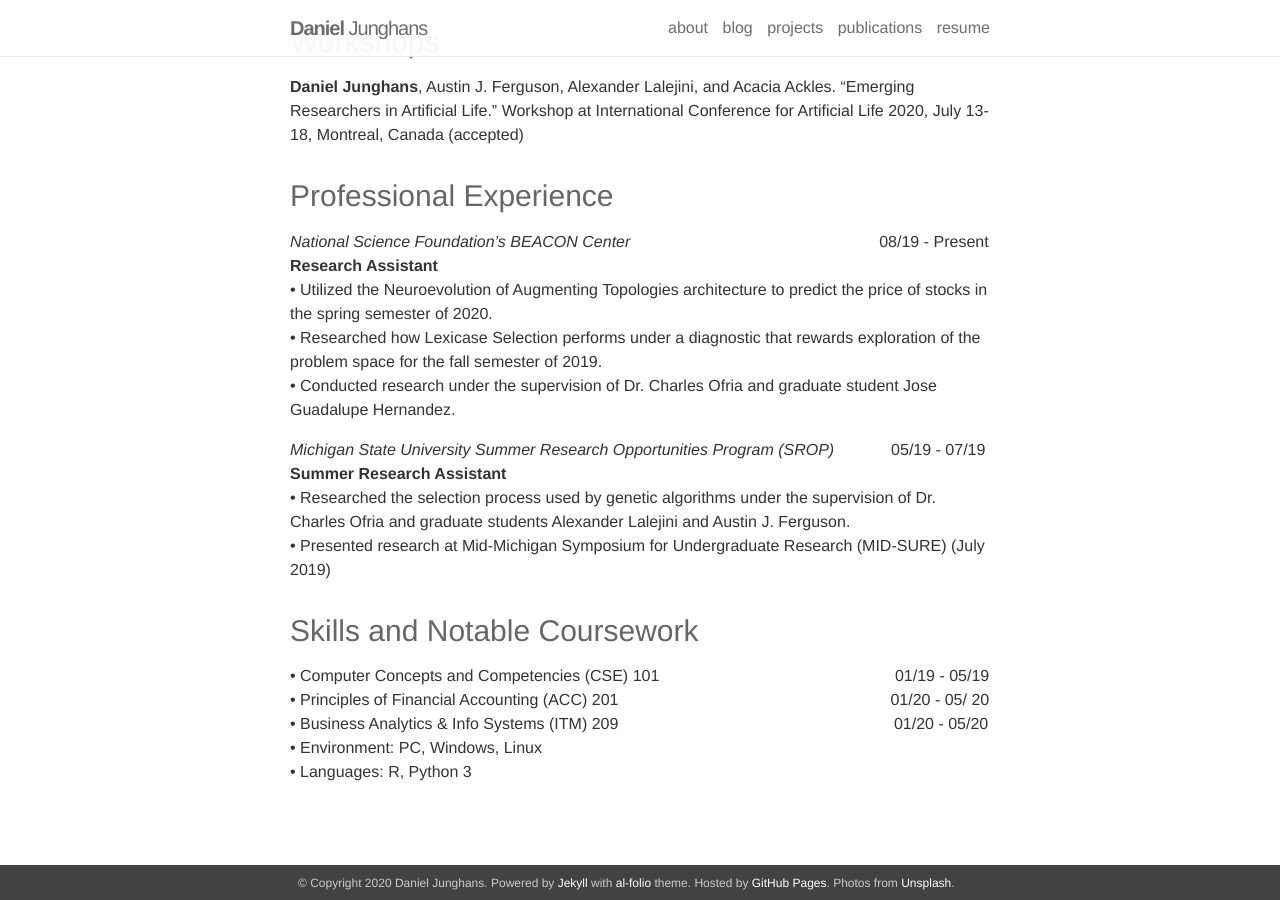
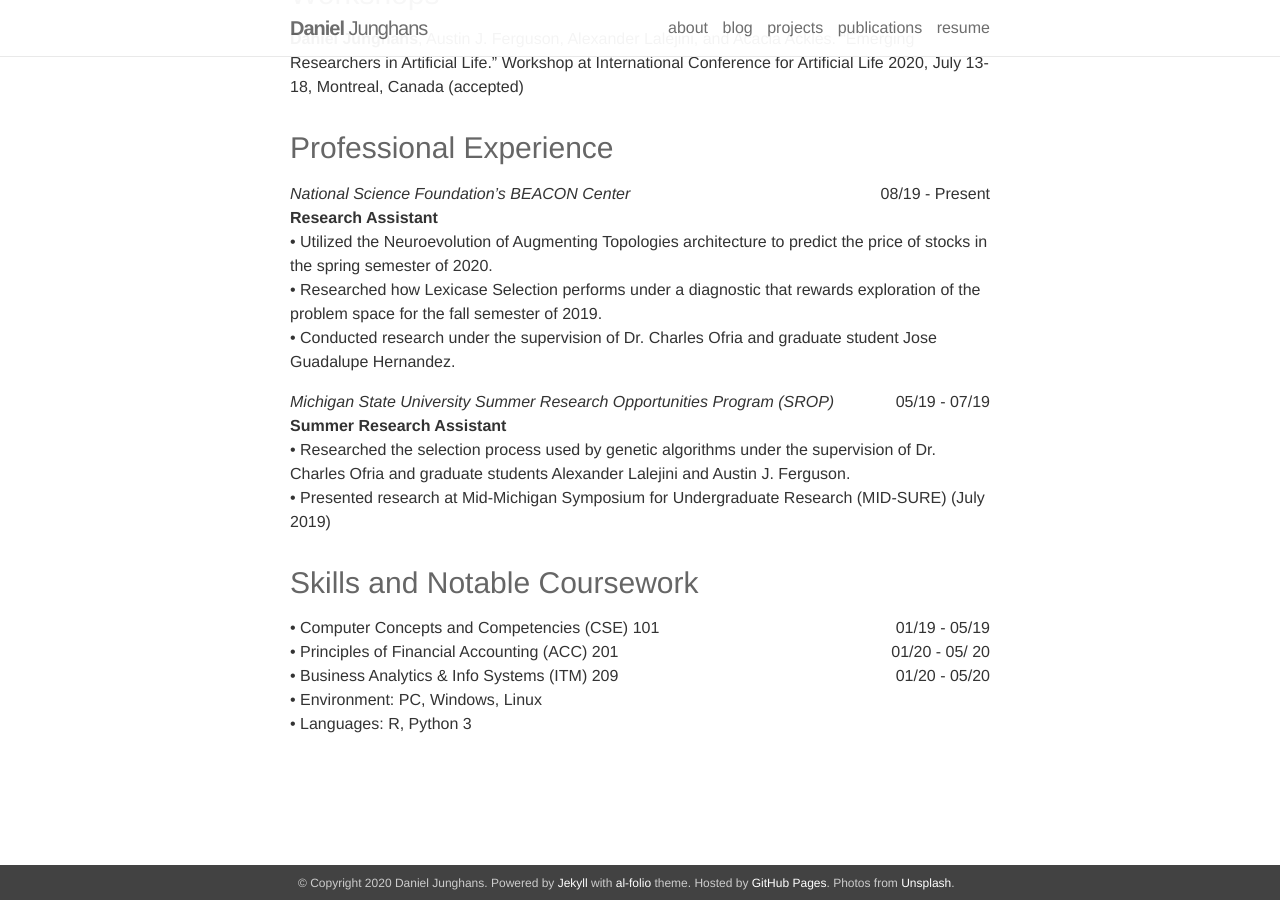
Before and after one commit to DanielJunghans/danieljunghans.github.io, a Jekyll site: the page built from _pages/resume.md, in a window 1280 px wide and 900 px high, scrolled down 873 px. Built offline with Jekyll 4.4.1, drawn with Linux system fonts in a browser that asks for light colours; nearby versions of some CDN libraries; some of the changed text lies outside the part shown.

Commit message:
removed spaces from resume and added figure labels

```diff
--- a/_pages/resume.md
+++ b/_pages/resume.md
@@ -6,39 +6,67 @@
 
 ---
 [Open as a PDF](/assets/pdf/resume.pdf)
-<h1 style="text-align: center;"><font size="+3"> Daniel D. Junghans </font></h1>
-<p style="text-align: center;">danjunghans@gmail.com | linkedin.com/in/DanielJunghans</p>
+<h1 style="text-align: center;margin:0;"><font size="+3"> Daniel D. Junghans </font></h1>
+<p style="text-align: center;margin:0;">danjunghans@gmail.com | linkedin.com/in/DanielJunghans</p>
 ---
 
 ### Education
-Michigan State University     &emsp; &emsp; &emsp; &emsp; &emsp; &emsp; &emsp; &emsp; &emsp; &emsp; &emsp; &emsp; &emsp; &emsp; &emsp; &emsp; &emsp; &emsp;&emsp;&ensp;     East Lansing, MI
-Broad College of Business &emsp;&emsp;&emsp;&emsp;&emsp;&emsp;&emsp;&emsp;&emsp;&emsp;&emsp;&emsp;&emsp;&emsp;&emsp;&emsp;&emsp;&emsp;&emsp;&emsp;&emsp;&emsp;&emsp;&ensp;&ensp;&ensp;&emsp;08/18 – 05/21
+<div style="overflow: hidden;">
+<p style="float: left; margin:0;">Michigan State University</p>
+<p style="float: right; margin:0;">East Lansing, MI </p>
+</div>
+
+<div style="overflow: hidden;" >
+<p style="float: left; margin:0;">Broad College of Business</p>
+<p style="float: right; margin:0;">08/18 – 05/21 </p>
+</div>
+
 Bachelor of Arts, Finance <br />
 Major GPA:3.625/4.00; Cumulative GPA: 3.78/4.00 <br />
 Dean's List 4 Semesters
 ### Publications & Presentations
 Austin J. Ferguson, Jose Guadalupe Hernandez, **Daniel Junghans**, Alexander Lalejini, Emily Dolson, and Charles Ofria. “Characterizing the Effects of Random Subsampling on Lexicase Selection.” In Banzhaf W., Goodman E., Sheneman L., Trujillo L., Worzel B. (eds) Genetic Programming Theory and Practice XVII (2020).
-<p></p>
+<br />
+<br />
 **Daniel Junghans**, Alexander Lalejini, Austin J. Ferguson, and Charles Ofria. “Characterizing the Differences Between Selection Schemes that are used in Genetic Algorithms.” Poster at Mid-Michigan Symposium for Undergraduate Research (MID-SURE), July 2019.
 
 ### Workshops
 **Daniel Junghans**, Austin J. Ferguson, Alexander Lalejini, and Acacia Ackles. “Emerging Researchers in Artificial Life.” Workshop at International Conference for Artificial Life 2020, July 13-18, Montreal, Canada (accepted)
 ### Professional Experience
-*National Science Foundation’s BEACON Center*  &emsp;&emsp;&emsp;&emsp;&emsp;&emsp;&emsp;&emsp;&emsp;&emsp;
-&emsp;&emsp;&emsp;&emsp;&emsp;08/19 - Present <br />
+<div style="overflow: hidden;">
+<p style="float: left; margin:0;"><i>National Science Foundation’s BEACON Center</i></p>
+<p style="float: right; margin:0;">08/19 - Present</p>
+</div>
+
 **Research Assistant**     <br />
 •	Utilized the Neuroevolution of Augmenting Topologies architecture to predict the price of stocks in the spring semester of 2020.
 •	Researched how Lexicase Selection performs under a diagnostic that rewards exploration of the problem space for the fall semester of 2019. <br />
 •	Conducted research under the supervision of Dr. Charles Ofria and graduate student Jose Guadalupe Hernandez.
-<p></p>
-*Michigan State University Summer Research Opportunities Program (SROP)*  &emsp;&ensp;&ensp;&ensp;&ensp; 05/19 - 07/19     <br />
+<br />
+<div style="overflow: hidden;">
+<p style="float: left; margin:0;"><i>Michigan State University Summer Research Opportunities Program (SROP)</i></p>
+<p style="float: right; margin:0;">05/19 - 07/19</p>
+</div>
+
 **Summer Research Assistant** <br />
 •	Researched the selection process used by genetic algorithms under the supervision of Dr. Charles Ofria and graduate students Alexander Lalejini and Austin J. Ferguson. <br />
 •	Presented research at Mid-Michigan Symposium for Undergraduate Research (MID-SURE) (July 2019)
 
 ### Skills and Notable Coursework <br />
-•	Computer Concepts and Competencies (CSE) 101 &ensp; &ensp; &emsp; &ensp; &ensp; &emsp; &emsp; &ensp; &ensp; &emsp; &ensp; &emsp; &ensp; &nbsp; &emsp; 01/19 - 05/19 <br />
-•	Principles of Financial Accounting (ACC) 201 &emsp; &emsp; &emsp; &emsp; &ensp; &ensp; &emsp; &ensp; &emsp; &ensp; &ensp; &ensp; &emsp; &emsp; &emsp; &nbsp; 01/20 - 05/ 20
-•	Business Analytics & Info Systems (ITM) 209 &ensp; &ensp; &emsp; &ensp; &emsp; &emsp; &emsp; &emsp; &emsp; &emsp; &ensp; &ensp; &ensp; &ensp; &emsp; &emsp; 01/20 - 05/20
+<div style="overflow: hidden;">
+<p style="float: left; margin:0;">•	Computer Concepts and Competencies (CSE) 101</p>
+<p style="float: right; margin:0;">01/19 - 05/19</p>
+</div>
+<div style="overflow: hidden;">
+
+<p style="float: left; margin:0;">•	Principles of Financial Accounting (ACC) 201</p>
+<p style="float: right; margin:0;">01/20 - 05/ 20</p>
+</div>
+<div style="overflow: hidden;">
+
+<p style="float: left; margin:0;">•	Business Analytics & Info Systems (ITM) 209</p>
+<p style="float: right; margin:0;">01/20 - 05/20</p>
+</div>
+
 •	Environment: PC, Windows, Linux <br />
 •	Languages: R, Python 3 <br />
```
Also changed, not shown: _posts/2020-6-18-NEAT.markdown (+9 -2 lines).
